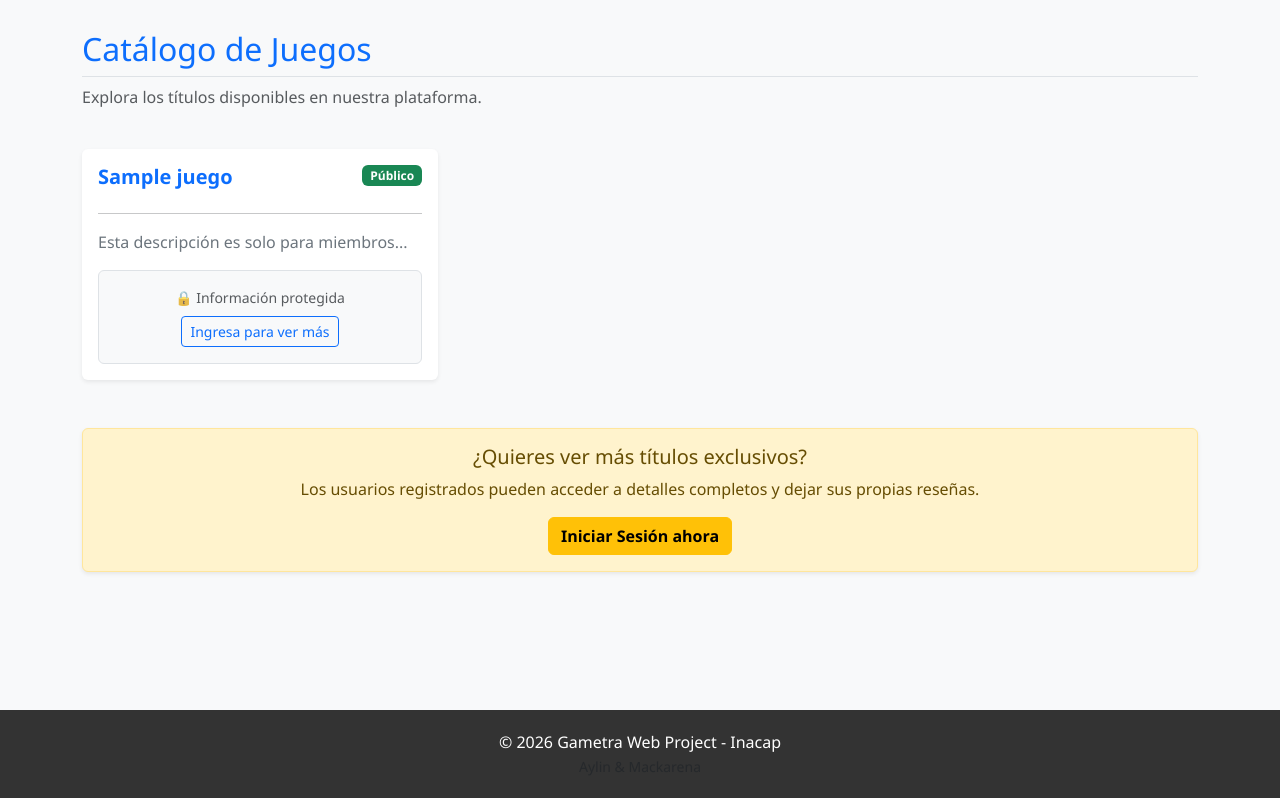
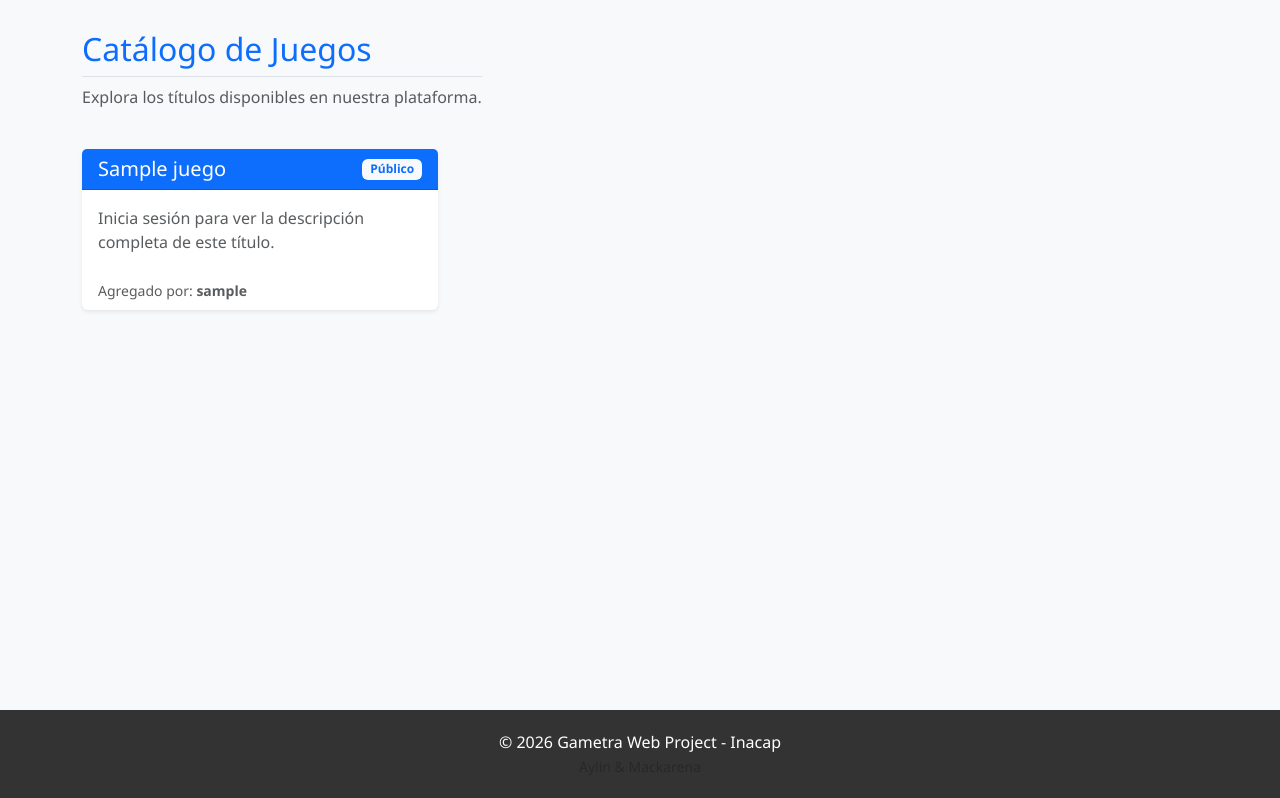
Before and after one commit to allys081/gametra-web, a Django app: page /juegos/ in a window 1280 px wide. Shown: the part 78-876 px from the top of the page. Run offline with Django 5.2, Linux system fonts and the light colour scheme; tables that the repository leaves empty hold one stand-in row (values such as "Sample post").

Commit message:
arreglo registrar juegos

```diff
--- a/templates/juegos.html
+++ b/templates/juegos.html
@@ -2,61 +2,51 @@
 
 {% block content %}
 <div class="row">
-    <div class="col-12 mb-4">
-        <h2 class="text-primary border-bottom pb-2">Catálogo de Juegos</h2>
-        <p class="text-muted">Explora los títulos disponibles en nuestra plataforma.</p>
+    <div class="col-12 mb-4 d-flex justify-content-between align-items-center">
+        <div>
+            <h2 class="text-primary border-bottom pb-2">Catálogo de Juegos</h2>
+            <p class="text-muted">Explora los títulos disponibles en nuestra plataforma.</p>
+        </div>
+        <!-- BOTÓN PARA AGREGAR JUEGO (Solo logueados) -->
+        {% if user.is_authenticated %}
+            <a href="{% url 'crear_juego' %}" class="btn btn-success fw-bold shadow-sm">
+                + Agregar Nuevo Juego
+            </a>
+        {% endif %}
     </div>
 
-    <!-- BUCLE PARA MOSTRAR JUEGOS REALES -->
     {% for juego in juegos %}
     <div class="col-md-4 mb-4">
         <div class="card h-100 shadow-sm border-0">
+            <div class="card-header bg-primary text-white d-flex justify-content-between align-items-center">
+                <h5 class="mb-0">{{ juego.titulo }}</h5>
+                {% if juego.es_publico %}
+                    <span class="badge bg-light text-primary small">Público</span>
+                {% else %}
+                    <span class="badge bg-warning text-dark small">🔒 Privado</span>
+                {% endif %}
+            </div>
             <div class="card-body">
-                <div class="d-flex justify-content-between">
-                    <h5 class="card-title fw-bold text-primary">{{ juego.titulo }}</h5>
-                    {% if juego.es_publico %}
-                        <span class="badge bg-success" style="height: fit-content;">Público</span>
-                    {% else %}
-                        <span class="badge bg-secondary" style="height: fit-content;">Privado</span>
-                    {% endif %}
-                </div>
-
-                <hr>
-
                 {% if user.is_authenticated %}
-                    <!-- VISTA PRIVADA: DETALLES COMPLETOS -->
-                    <p class="card-text text-dark">{{ juego.descripcion }}</p>
-                    <div class="mt-3">
-                        <small class="text-muted">Agregado por: <strong>{{ juego.creado_por.username }}</strong></small>
-                        <a href="#" class="btn btn-primary btn-sm w-100 mt-2">Escribir Reseña</a>
-                    </div>
+                    <p class="card-text">{{ juego.descripcion }}</p>
                 {% else %}
-                    <!-- VISTA PÚBLICA: RESTRINGIDA -->
-                    <p class="card-text text-secondary text-truncate">Esta descripción es solo para miembros...</p>
-                    <div class="p-3 bg-light rounded text-center border">
-                        <p class="small text-muted mb-2">🔒 Información protegida</p>
-                        <a href="{% url 'login' %}" class="btn btn-sm btn-outline-primary">Ingresa para ver más</a>
-                    </div>
+                    <p class="card-text text-muted italic">Inicia sesión para ver la descripción completa de este título.</p>
                 {% endif %}
+            </div>
+            <div class="card-footer bg-transparent border-0">
+                <small class="text-muted">Agregado por: <strong>{{ juego.creado_por.username }}</strong></small>
             </div>
         </div>
     </div>
     {% empty %}
-    <!-- Mensaje por si Macka no ha creado juegos todavía -->
     <div class="col-12 text-center py-5">
-        <p class="text-muted">Aún no hay juegos registrados en la base de datos.</p>
+        <div class="p-5 bg-white rounded shadow-sm">
+            <p class="text-muted fs-5">Aún no hay juegos registrados en la base de datos.</p>
+            {% if user.is_authenticated %}
+                <a href="{% url 'crear_juego' %}" class="btn btn-primary">¡Sé el primero en agregar uno!</a>
+            {% endif %}
+        </div>
     </div>
     {% endfor %}
-
-    <!-- ALERTA PARA NO LOGUEADOS AL FINAL -->
-    {% if not user.is_authenticated %}
-    <div class="col-12 mt-4">
-        <div class="alert alert-warning text-center shadow-sm">
-            <h5>¿Quieres ver más títulos exclusivos?</h5>
-            <p>Los usuarios registrados pueden acceder a detalles completos y dejar sus propias reseñas.</p>
-            <a href="{% url 'login' %}" class="btn btn-warning fw-bold">Iniciar Sesión ahora</a>
-        </div>
-    </div>
-    {% endif %}
 </div>
 {% endblock %}
```
Also changed, not shown: templates/registration/registro.html (+53 -18 lines).
